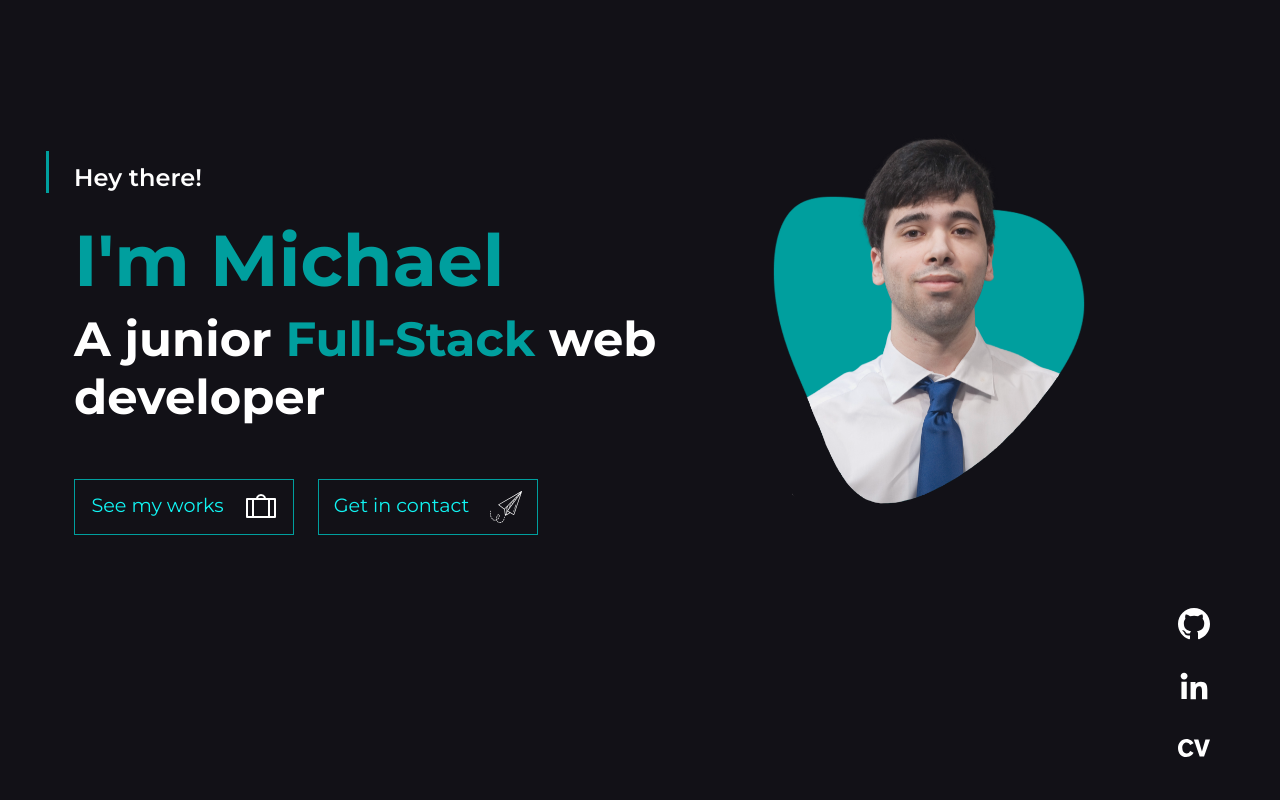
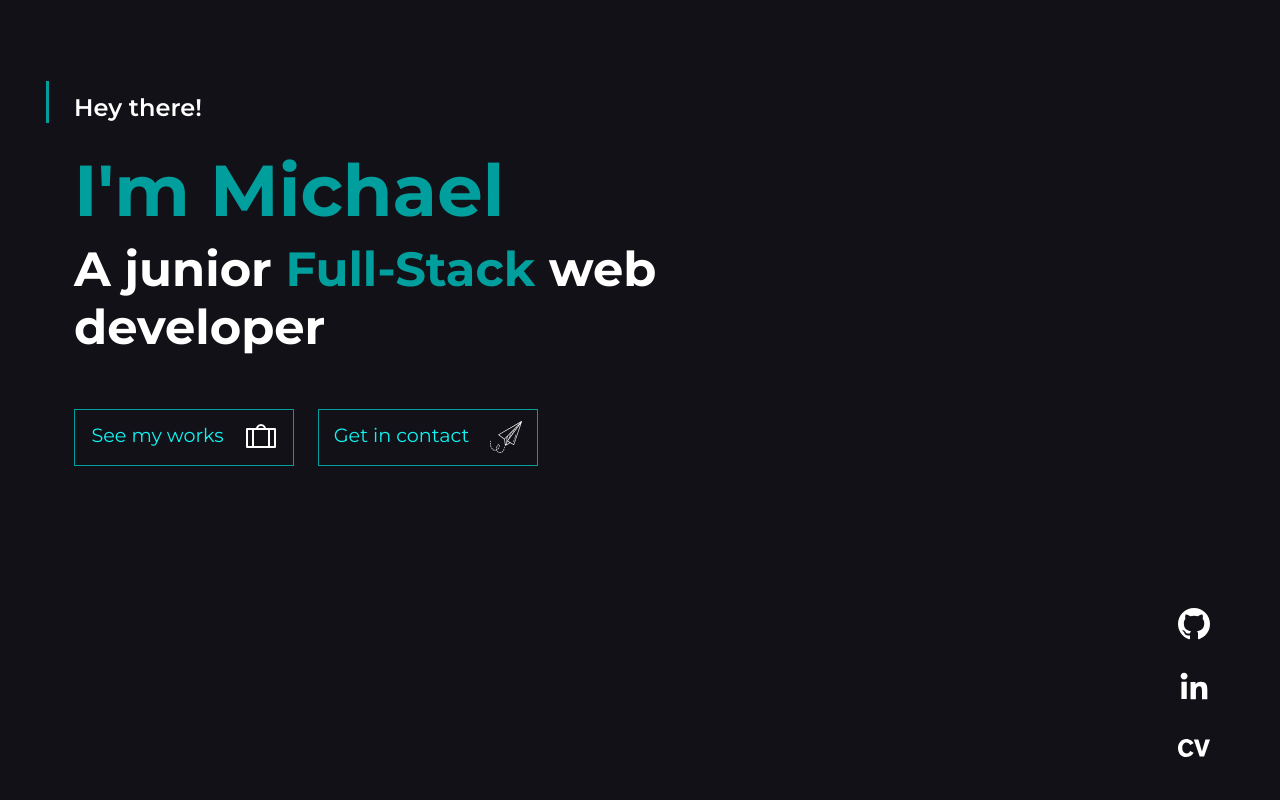
Before and after one commit to Michael-Bombini/portfolio, a Vue app: page / in a window 1280 px wide. Shown: the top 800 px of the page. Built offline with nearby package versions, Linux system fonts and the light colour scheme.

Commit message:
currently remove image

```diff
--- a/src/components/TheHero.vue
+++ b/src/components/TheHero.vue
@@ -24,7 +24,7 @@
           </a>
         </div>
         <div class="col-md-8 col-lg-6 col-image">
-          <img :src="require('../assets/images/michael.png')" alt="" />
+          <!-- <img :src="require('../assets/images/michael.png')" alt="" /> -->
         </div>
       </div>
     </div>
```
Also changed, not shown: 1 other file (tests, documents, lock files or other folders).
